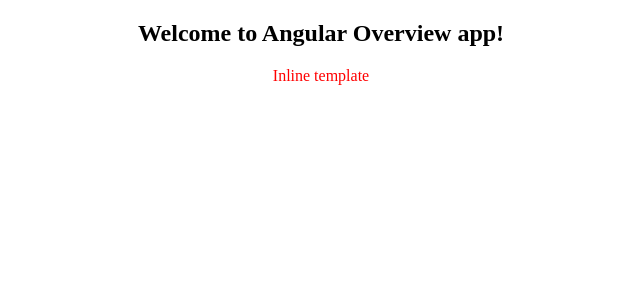
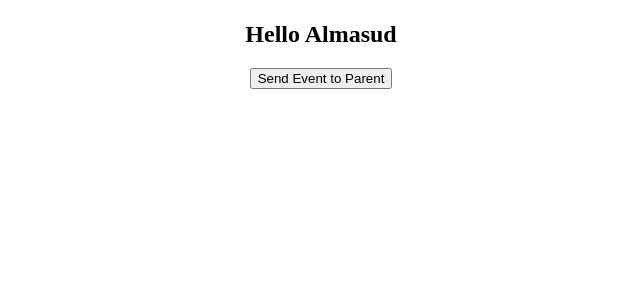
Before and after one commit to almasud/Angular-Overview, an Angular app: page / in a window 1280 px wide. Shown: the top 300 px of the page, without its empty margins (319-959 px from the left). Built offline with nearby package versions, Linux system fonts and the light colour scheme.

Commit message:
Component interaction.

```diff
--- a/src/app/app.component.html
+++ b/src/app/app.component.html
@@ -1,11 +1,13 @@
 <div style="text-align: center;">
-  <h2>Welcome to {{ title }} app!</h2>
+  <h1>{{message}}</h1>
   <!-- HTML custom tag -->
-  <app-test></app-test>
+  <!-- <app-test></app-test> -->
   <!-- HTML class name -->
   <!-- <div class="app-test"></div> -->
   <!-- HTML custom attribute -->
   <!-- <div app-test></div>  -->
+  <!-- HTML custom tag, attribute and event -->
+  <app-test (childEvent)="message=$event" [parentName]="name"></app-test>
 </div>
 
 <router-outlet></router-outlet>
--- a/src/app/app.component.ts
+++ b/src/app/app.component.ts
@@ -7,4 +7,6 @@
 })
 export class AppComponent {
   title = 'Angular Overview';
+  public name = "Almasud";
+  public message = "";
 }
--- a/src/app/test/test.component.ts
+++ b/src/app/test/test.component.ts
@@ -1,13 +1,14 @@
-import { Component, OnInit } from '@angular/core';
+import { Component, EventEmitter, Input, OnInit, Output } from '@angular/core';
 
 @Component({
   selector: 'app-test', // Custom HTML tag selector
   // selector: '.app-test', // HTML class name selector
   // selector: '[app-test]', // HTML custom attribute selector
   // templateUrl: './test.component.html', // HTML template URL
-  template: `<div>
-                Inline template
-              </div>`,  // Inline template
+  template: `
+      <h2>Hello {{name}}</h2>
+      <button (click)="fireEvent()">Send Event to Parent</button>
+  `,  // Inline template
   // styleUrls: ['./test.component.css']  // CSS file URL
   styles: [`
       div {
@@ -16,10 +17,16 @@
   `],  // Inside CSS
 })
 export class TestComponent implements OnInit {
+  @Input('parentName') public name: any;
+  @Output() public childEvent = new EventEmitter();
 
   constructor() { }
 
   ngOnInit(): void {
   }
 
+  fireEvent() {
+    this.childEvent.emit("Hey, Angular");
+  }
+
 }
```
